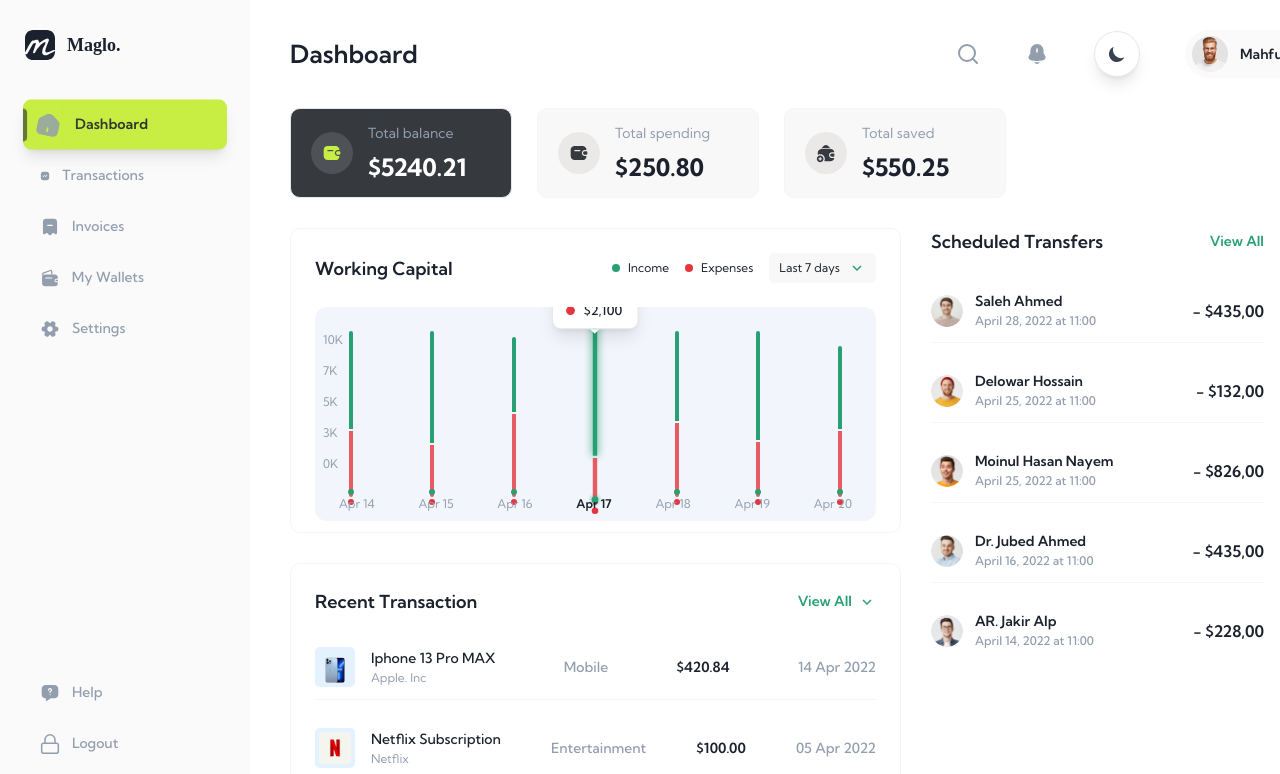
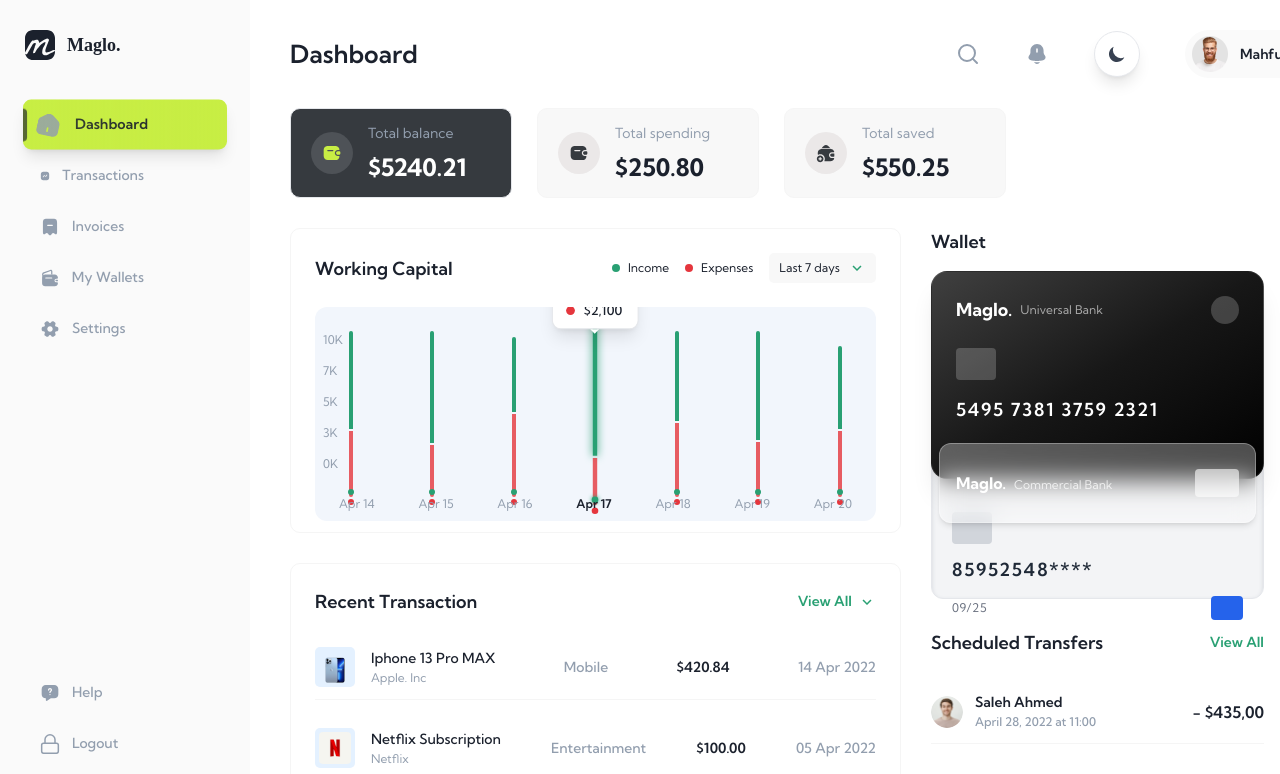
Before and after one commit to Sammie-1/FInance-app, a React (Vite) app: page /dashboard in a window 1280 px wide. Shown: the top 774 px of the page. Built offline with nearby package versions, Linux system fonts and the light colour scheme.

Commit message:
Add WalletCards component to Dashboard for enhanced wallet display; refactor layout to improve organization and responsiveness.

```diff
--- a/src/pages/Dashboard.jsx
+++ b/src/pages/Dashboard.jsx
@@ -46,6 +46,58 @@ import {
   uiIcons
 } from '../assets/figma-assets'
 // import ellipseBackgroundIcon from '../assets/icons/Ellipse 2.svg'
+
+// WalletCards Component
+const WalletCards = () => {
+  return (
+    <div className="relative mx-auto" style={{ maxWidth: 354 }}>
+      {/* Top (dark) card */}
+      <div className="relative z-30 rounded-2xl bg-gradient-to-br from-neutral-700 via-neutral-900 to-black border border-white/10 shadow-xl p-6 h-52 text-white">
+        <div className="flex justify-between items-center">
+          <div className="flex items-center gap-2">
+            <span className="font-bold text-lg">Maglo.</span>
+            <span className="text-xs opacity-60">Universal Bank</span>
+          </div>
+          <div className="w-7 h-7 bg-white/20 rounded-full"></div>
+        </div>
+
+        <div className="w-10 h-8 bg-white/20 rounded mt-6"></div>
+
+        <div className="mt-4 text-lg tracking-widest font-semibold whitespace-nowrap overflow-hidden">
+          5495 7381 3759 2321
+        </div>
+      </div>
+
+      {/* Frosted mini overlay */}
+      <div className="absolute z-40 left-2 right-2 top-[172px] h-20 rounded-xl backdrop-blur-md bg-white/30 border border-white/30 shadow-md px-4 flex items-center justify-between">
+        <div className="flex items-baseline gap-2 text-white">
+          <span className="font-bold">Maglo.</span>
+          <span className="text-xs opacity-75">Commercial Bank</span>
+        </div>
+        <div className="h-7 w-11 bg-white/60 rounded"></div>
+      </div>
+
+      {/* Bottom (light) card */}
+      <div className="relative z-20 mt-[-40px] rounded-xl bg-gray-100 border border-gray-200 shadow-inner shadow-gray-300 p-5 h-40 text-gray-800">
+        <div className="flex justify-between items-center">
+          <div className="font-bold text-gray-600">••••••••</div>
+          <div className="w-7 h-7 bg-white/40 rounded-full"></div>
+        </div>
+
+        <div className="w-10 h-8 bg-gray-300 rounded mt-6"></div>
+
+        <div className="mt-3 text-lg tracking-widest font-semibold text-gray-800">
+          85952548****
+        </div>
+
+        <div className="mt-3 flex justify-between items-center">
+          <div className="text-xs text-gray-500 tracking-wider">09/25</div>
+          <div className="h-6 w-8 bg-blue-600 rounded"></div>
+        </div>
+      </div>
+    </div>
+  );
+};
 
 // KPI Card Components with Dark Theme Support
 const TotalBalanceCard = ({ isDarkMode }) => {
@@ -519,51 +571,16 @@ const Dashboard = () => {
           {/* Right Column - Wallet and Scheduled Transfers */}
           <div className={`w-[354px] space-y-[30px] ${isDarkMode ? 'bg-[#1c1a2e]' : 'bg-transparent'} ${isDarkMode ? 'p-6' : ''} rounded-lg`}>
                          {/* Wallet Cards */}
-            {/* <div className="space-y-4">
+             <div className="space-y-4">
                <div className="flex items-center justify-between">
                  <h3 className={`font-['Kumbh_Sans'] font-semibold text-[18px] ${isDarkMode ? 'text-white' : 'text-[#1b212d]'}`}>
                    Wallet
                  </h3>
-              </div> */}
+               </div>
 
-              {/* Main Card */}
-              {/* <div className={`relative h-[210px] rounded-[15px] bg-gradient-to-br from-[#4A4A49] to-[#20201F] p-6 text-white`}>
-                <div className="flex items-center justify-between mb-4">
-                  <div>
-                    <div className="font-['Gordita'] font-bold text-[16px]">Maglo.</div>
-                    <div className={`font-['Gordita'] font-medium text-[12px] ${isDarkMode ? 'text-[#929eae]' : 'text-[#626260]'}`}>Universal Bank</div>
+               {/* WalletCards Component */}
+               <WalletCards />
              </div>
-                </div>
-                <div className="absolute bottom-6 left-6">
-                  <div className="font-['Gordita'] font-bold text-[17px] tracking-[1.7px] mb-2">
-                    5495 7381 3759 2321
-                  </div>
-                  <div className={`font-['Gordita'] font-medium text-[14px] ${isDarkMode ? 'text-[#929eae]' : 'text-[#868685]'} tracking-[0.28px]`}>
-                    04/24
-                  </div>
-                        </div>
-                      </div>
-                        */}
-              {/* Secondary Card */}
-              {/* <div className={`relative h-[172px] rounded-[15px] bg-gradient-to-br from-[#4A4A49] to-[#20201F] p-5 text-white`}>
-                <div className="flex items-center justify-between mb-4">
-                  <div>
-                    <div className="font-['Gordita'] font-bold text-[16px] text-white">Maglo.</div>
-                    <div className={`font-['Gordita'] font-medium text-[12px] ${isDarkMode ? 'text-[#929eae]' : 'text-neutral-100'}`}>Commercial Bank</div>
-                  </div>
-                </div>
-                <div className="absolute bottom-5 left-5">
-                  <div className={`font-['Gordita'] font-bold text-[16px] tracking-[1.6px] mb-2 ${isDarkMode ? 'text-white' : 'text-[#1b212d]'}`}>
-                    85952548****
-                          </div>
-                  <div className="font-['Gordita'] font-medium text-[12px] text-[#929eae] tracking-[0.24px]">
-                    09/25
-                            </div>
-                            </div>
-                          </div>
-                        </div> */}
-
-
 
             {/* Scheduled Transfers */}
             <div>
```
Lines whose indentation alone changed are shown as unchanged.
